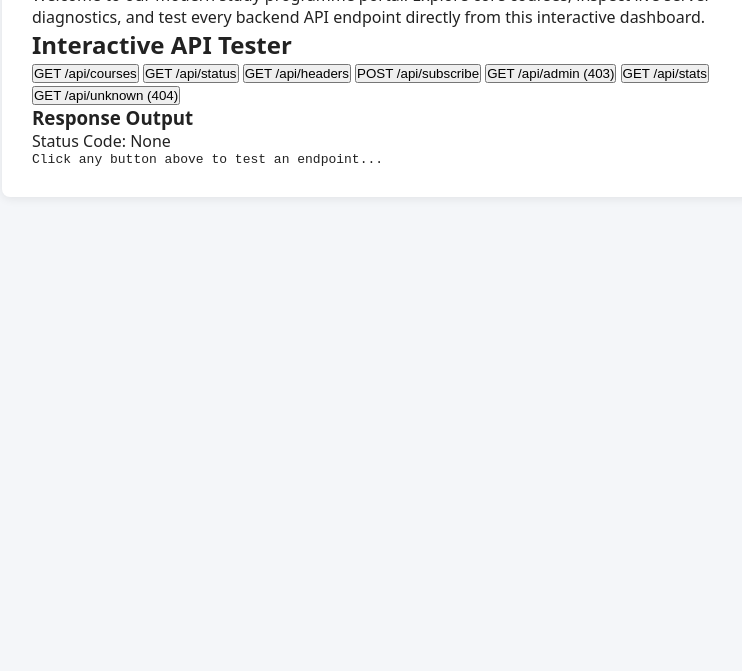
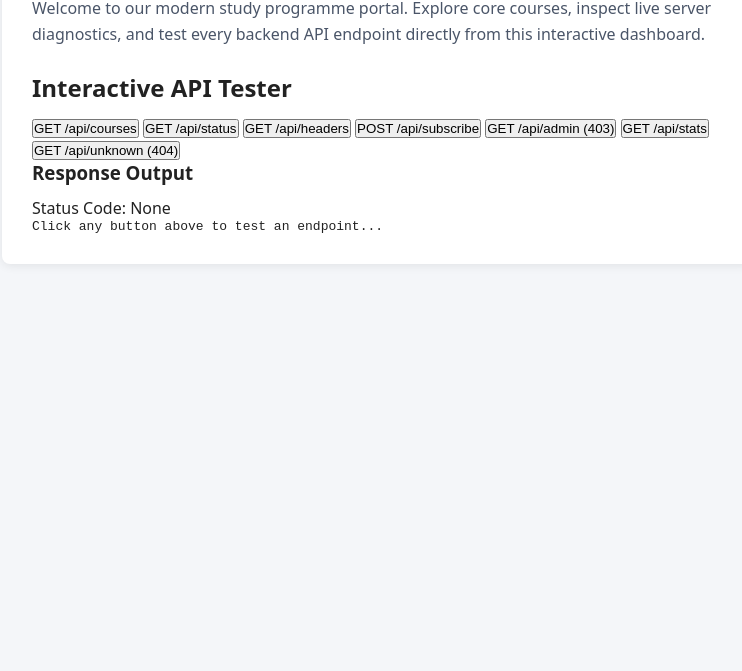
Before and after one commit to mohamedabdelmonem-v/web-lab8, a website: page public/index.html in a window 1280 px wide. Shown: the part 129-800 px from the top of the page, without its empty margins (263-1005 px from the left). Drawn offline with Linux system fonts and the light colour scheme.

Commit message:
Styles the primary page title.Adds bottom spacing before the introductory paragraph.Uses a deep slate color for strong heading contrast.Styles paragraph text.Groups h2 and h3 section headings under a shared spacing rule.

```diff
--- a/public/styles.css
+++ b/public/styles.css
@@ -19,3 +19,18 @@ body {
   border-radius: 8px;
   box-shadow: 0 2px 10px rgba(0, 0, 0, 0.08);
 }
+
+h1 {
+  margin-bottom: 12px;
+  color: #1a202c;
+}
+
+p {
+  line-height: 1.6;
+  margin-bottom: 24px;
+  color: #4a5568;
+}
+
+h2, h3 {
+  margin-bottom: 12px;
+}
```
